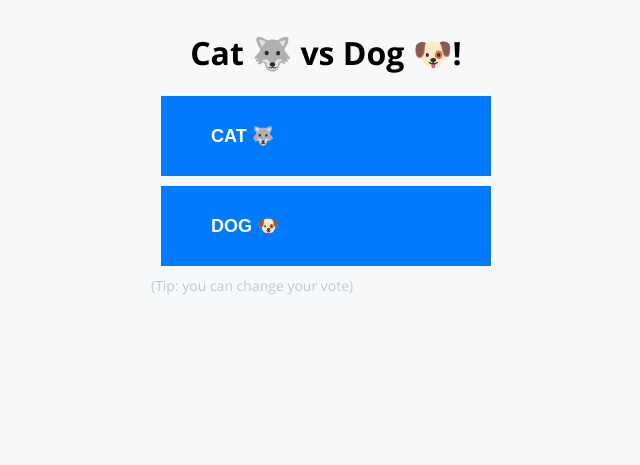
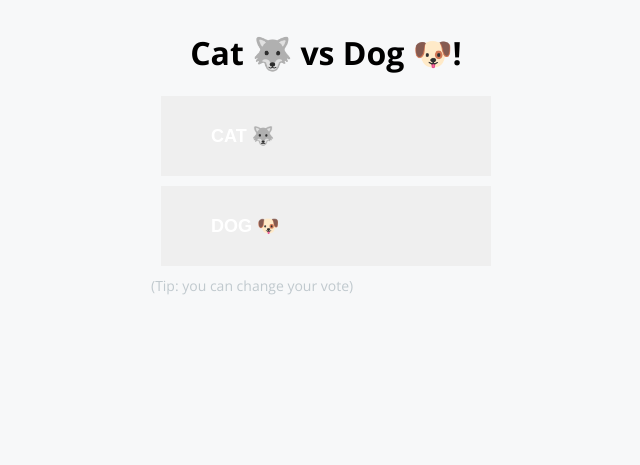
Before and after one commit to rh-fran6/pipeline-vote-ui, a Flask app: page / in a window 1280 px wide. Shown: the top 465 px of the page, without its empty margins (314-954 px from the left). Run offline with Flask 3, Linux system fonts and the light colour scheme; some libraries are stand-ins or nearby versions.

Commit message:
minor changes

```diff
--- a/static/stylesheets/style.css
+++ b/static/stylesheets/style.css
@@ -82,7 +82,7 @@ button.b{
   padding: 10px 20px; /* Add padding to the buttons */
   font-size: 16px; /* Set the font size */
   border: none; /* Remove button border */
-  background-color: #007bff; /* Set button background color */
+  /* background-color: #007bff;  */
   color: #fff; /* Set text color */
   cursor: pointer; /* Change cursor to pointer on hover */
   transition: background-color 0.3s ease; /* Add transition effect */
```
